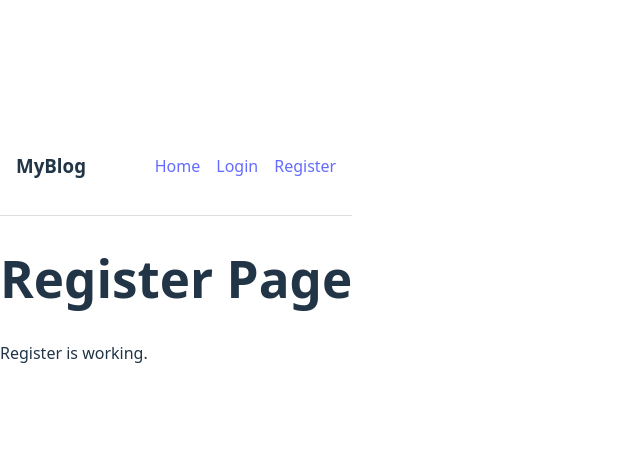
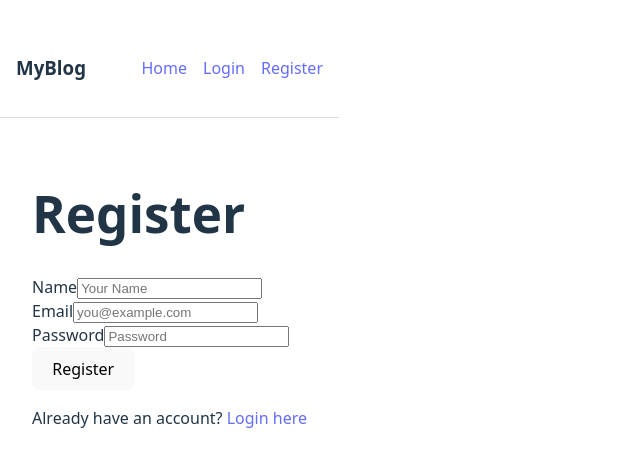
Before and after one commit to denden09/fullstack-test, a React app in the folder frontend/frontend/: page /register in a window 1280 px wide. Shown: the part 151-618 px from the top of the page, without its empty margins (0-640 px from the left). Built offline with nearby package versions, Linux system fonts and the light colour scheme; the HTML template or start-up script is replaced by a standard one.

Commit message:
register

```diff
--- a/frontend/frontend/src/pages/CreatePost.jsx
+++ b/frontend/frontend/src/pages/CreatePost.jsx
@@ -1,48 +1,38 @@
 import { useState, useContext } from "react";
 import { useNavigate } from "react-router-dom";
+import { AuthContext } from "../context/AuthContext";
 import api from "../api/axios";
-import { AuthContext } from "../context/AuthContext";
 
-function CreatePost() {
+export default function CreatePost() {
   const { token } = useContext(AuthContext);
   const navigate = useNavigate();
 
   const [title, setTitle] = useState("");
   const [content, setContent] = useState("");
   const [category, setCategory] = useState("");
-  const [error, setError] = useState("");
 
   const handleSubmit = async (e) => {
     e.preventDefault();
-
-    if (!title.trim() || !content.trim()) {
-      return setError("Title and content cannot be empty");
+    if (!title || !content) {
+      return alert("Title and content are required");
     }
 
     try {
-      const res = await api.post(
+      await api.post(
         "/posts",
         { title, content, category },
-        {
-          headers: { Authorization: `Bearer ${token}` },
-        }
+        { headers: { Authorization: `Bearer ${token}` } }
       );
-
-      // redirect to detail page of new post
-      navigate(`/posts/${res.data._id}`);
+      navigate("/"); // Redirect ke home page
     } catch (err) {
-      setError(err.response?.data?.message || "Failed to create post");
+      console.error(err);
+      alert("Failed to create post");
     }
   };
 
-  if (!token) {
-    return <p>Please login to create a post.</p>;
-  }
-
   return (
-    <div style={{ padding: "1rem" }}>
+    <div className="create-post">
       <h2>Create New Post</h2>
-      {error && <p style={{ color: "red" }}>{error}</p>}
       <form onSubmit={handleSubmit}>
         <div>
           <label>Title:</label>
@@ -50,34 +40,27 @@ function CreatePost() {
             type="text"
             value={title}
             onChange={(e) => setTitle(e.target.value)}
-            placeholder="Enter title"
+            required
           />
         </div>
-
         <div>
           <label>Content:</label>
           <textarea
-            rows="6"
             value={content}
             onChange={(e) => setContent(e.target.value)}
-            placeholder="Enter content"
+            required
           />
         </div>
-
         <div>
           <label>Category (optional):</label>
           <input
             type="text"
             value={category}
             onChange={(e) => setCategory(e.target.value)}
-            placeholder="Enter category"
           />
         </div>
-
         <button type="submit">Create Post</button>
       </form>
     </div>
   );
 }
-
-export default CreatePost;
--- a/frontend/frontend/src/pages/Profile.jsx
+++ b/frontend/frontend/src/pages/Profile.jsx
@@ -1,58 +1,78 @@
-import { useEffect, useState, useContext } from "react";
+import { useState, useEffect, useContext } from "react";
+import { AuthContext } from "../context/AuthContext";
+import api from "../api/axios"; // pastikan ini sudah ada dan mengatur baseURL + headers
 import { Link } from "react-router-dom";
-import api from "../api/axios";
-import { AuthContext } from "../context/AuthContext";
 
-function Profile() {
+export default function Profile() {
   const { token } = useContext(AuthContext);
   const [posts, setPosts] = useState([]);
-  const [error, setError] = useState("");
+  const [loading, setLoading] = useState(true);
 
   useEffect(() => {
+    if (!token) return;
+
     const fetchUserPosts = async () => {
       try {
         const res = await api.get("/posts", {
           headers: { Authorization: `Bearer ${token}` },
         });
 
-        // Filter only posts created by the logged-in user
-        const userPosts = res.data.filter(
-          (post) => post.author._id === api.userId
-        );
-
+        // filter post milik user
+        const userPosts = res.data.filter(post => post.author === getUserIdFromToken(token));
         setPosts(userPosts);
+        setLoading(false);
       } catch (err) {
-        setError(err.response?.data?.message || "Failed to fetch posts");
+        console.error(err);
+        setLoading(false);
       }
     };
 
-    if (token) fetchUserPosts();
+    fetchUserPosts();
   }, [token]);
 
-  if (!token) {
-    return <p>Please login to see your profile.</p>;
-  }
+  const getUserIdFromToken = (token) => {
+    try {
+      const payload = JSON.parse(atob(token.split(".")[1]));
+      return payload.id;
+    } catch {
+      return null;
+    }
+  };
+
+  const handleDelete = async (id) => {
+    if (!window.confirm("Are you sure you want to delete this post?")) return;
+
+    try {
+      await api.delete(`/posts/${id}`, {
+        headers: { Authorization: `Bearer ${token}` },
+      });
+      setPosts(posts.filter(post => post._id !== id));
+    } catch (err) {
+      console.error(err);
+      alert("Failed to delete post.");
+    }
+  };
+
+  if (!token) return <p>Please login to see your profile.</p>;
+
+  if (loading) return <p>Loading your posts...</p>;
 
   return (
-    <div style={{ padding: "1rem" }}>
-      <h2>Your Posts</h2>
-      {error && <p style={{ color: "red" }}>{error}</p>}
+    <div>
+      <h2>My Posts</h2>
       {posts.length === 0 ? (
-        <p>No posts yet.</p>
+        <p>You have no posts yet.</p>
       ) : (
         <ul>
-          {posts.map((post) => (
+          {posts.map(post => (
             <li key={post._id}>
               <Link to={`/posts/${post._id}`}>{post.title}</Link>
+              <button onClick={() => handleDelete(post._id)}>Delete</button>
+              <Link to={`/posts/${post._id}/edit`}><button>Edit</button></Link>
             </li>
           ))}
         </ul>
       )}
-      <Link to="/create">
-        <button>Create New Post</button>
-      </Link>
     </div>
   );
 }
-
-export default Profile;
--- a/frontend/frontend/src/pages/Register.jsx
+++ b/frontend/frontend/src/pages/Register.jsx
@@ -1,8 +1,89 @@
+import { useState, useContext } from "react";
+import { AuthContext } from "../context/AuthContext";
+import api from "../api/axios"; // pastikan ini sudah ada
+import { useNavigate, Link } from "react-router-dom";
+
 export default function Register() {
+  const navigate = useNavigate();
+  const { login } = useContext(AuthContext);
+
+  const [formData, setFormData] = useState({
+    name: "",
+    email: "",
+    password: ""
+  });
+
+  const [error, setError] = useState("");
+
+  const handleChange = (e) => {
+    setFormData({ ...formData, [e.target.name]: e.target.value });
+  };
+
+  const handleSubmit = async (e) => {
+    e.preventDefault();
+    setError("");
+
+    const { name, email, password } = formData;
+
+    if (!name || !email || !password) {
+      setError("All fields are required.");
+      return;
+    }
+
+    try {
+      const res = await api.post("/auth/register", { name, email, password });
+      alert(res.data.message); // "User registered successfully"
+
+      // Optionally, auto-login after register
+      const loginRes = await api.post("/auth/login", { email, password });
+      login(loginRes.data.token);
+      navigate("/"); // redirect to home
+    } catch (err) {
+      console.error(err);
+      setError(err.response?.data?.message || "Registration failed");
+    }
+  };
+
   return (
-    <div>
-      <h1>Register Page</h1>
-      <p>Register is working.</p>
+    <div style={{ maxWidth: "400px", margin: "0 auto", padding: "2rem" }}>
+      <h1>Register</h1>
+      {error && <p style={{ color: "red" }}>{error}</p>}
+      <form onSubmit={handleSubmit}>
+        <div>
+          <label>Name</label>
+          <input
+            type="text"
+            name="name"
+            value={formData.name}
+            onChange={handleChange}
+            placeholder="Your Name"
+          />
+        </div>
+        <div>
+          <label>Email</label>
+          <input
+            type="email"
+            name="email"
+            value={formData.email}
+            onChange={handleChange}
+            placeholder="you@example.com"
+          />
+        </div>
+        <div>
+          <label>Password</label>
+          <input
+            type="password"
+            name="password"
+            value={formData.password}
+            onChange={handleChange}
+            placeholder="Password"
+          />
+        </div>
+        <button type="submit">Register</button>
+      </form>
+      <p>
+        Already have an account? <Link to="/login">Login here</Link>
+      </p>
     </div>
   );
 }
```
